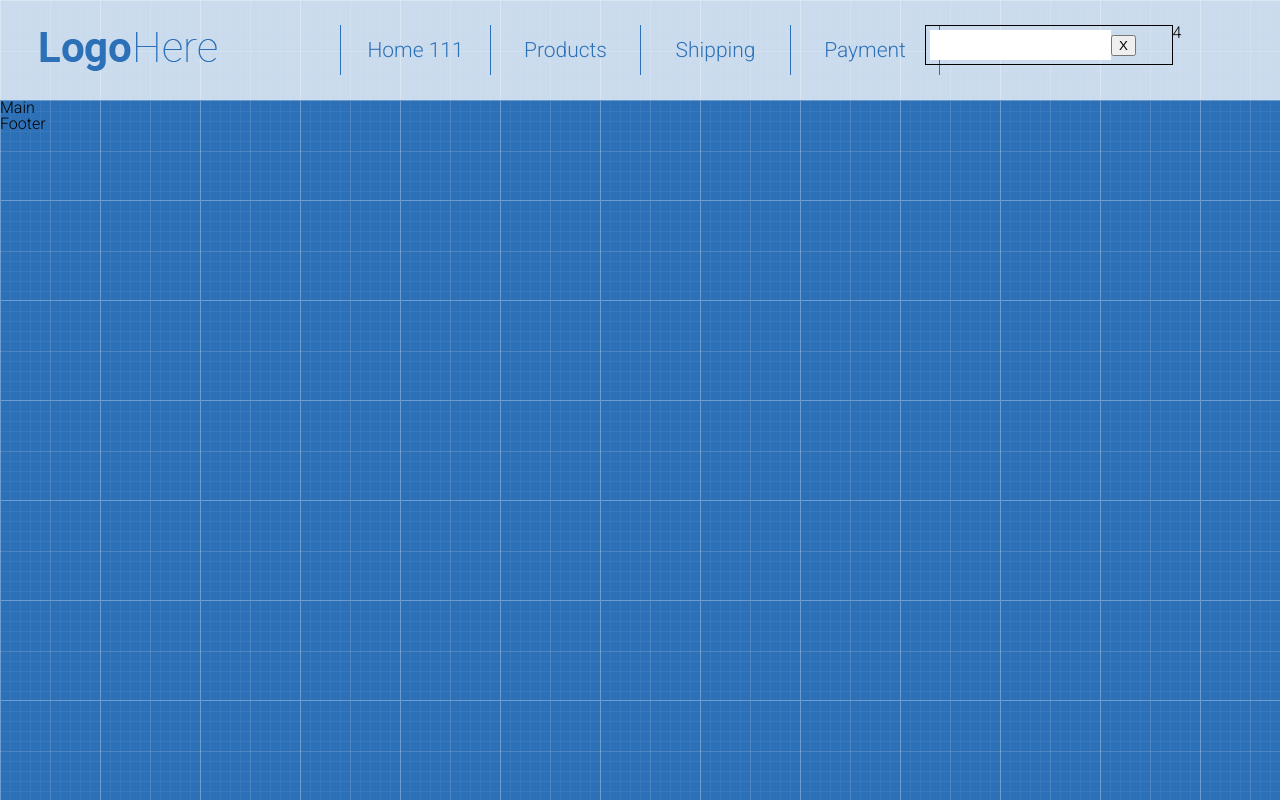
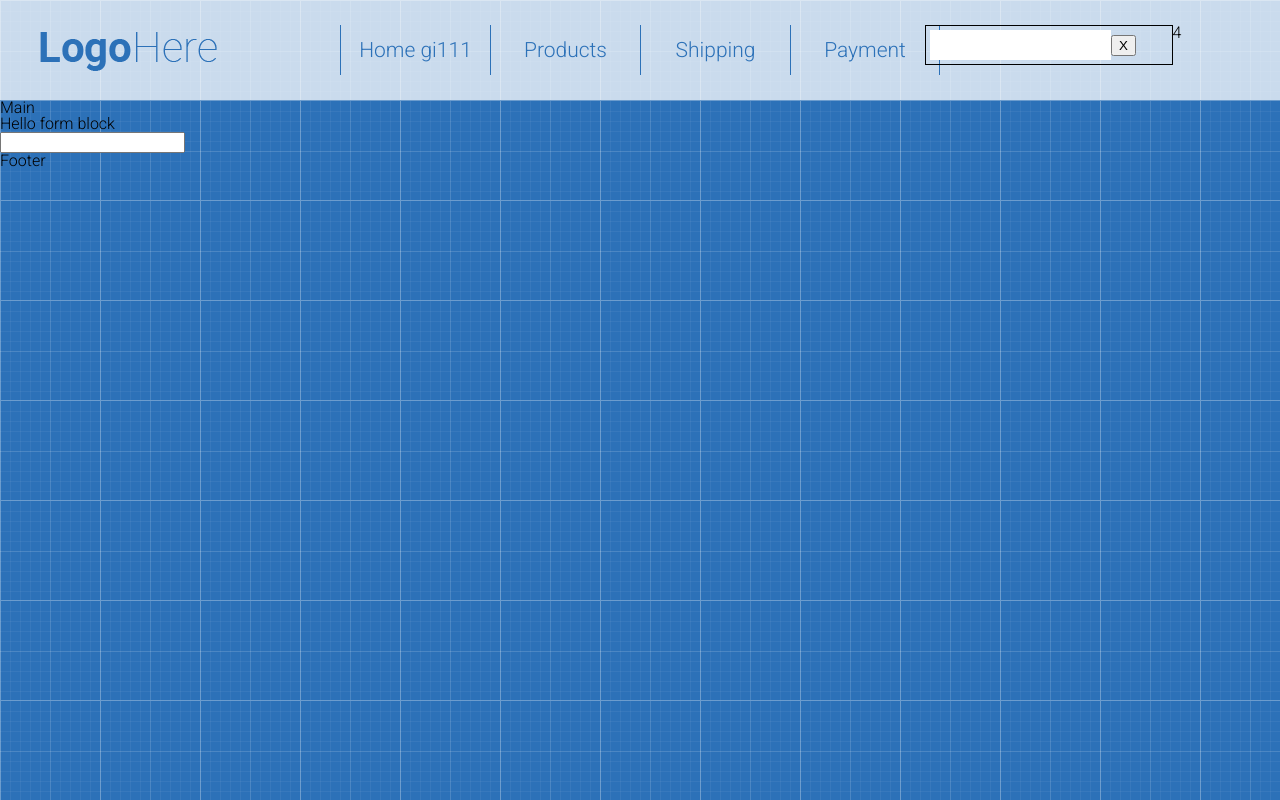
Before and after one commit to Elena-Budnik/shop-page, a plain HTML site: page index.html in a window 1280 px wide. Drawn offline with Linux system fonts and the light colour scheme.

Commit message:
add main block

```diff
--- a/index.html
+++ b/index.html
@@ -35,7 +35,7 @@
                 <div class="col-6">
                     <nav>
                         <ul class="menu">
-                            <li><a href="">Home 111</a></li>
+                            <li><a href="">Home gi111</a></li>
                             <li><a href="">Products</a></li>
                             <li><a href="">Shipping</a></li>
                             <li><a href="">Payment</a></li>
@@ -61,6 +61,12 @@
         </div>
     </header>
     <main class="main">Main</main>
+    <h1>Hello form block</h1>
+    <form action="">
+        <div>
+            <input type="text">
+        </div>
+    </form>
     <footer class="footer">Footer</footer>
 
 </body>
```
